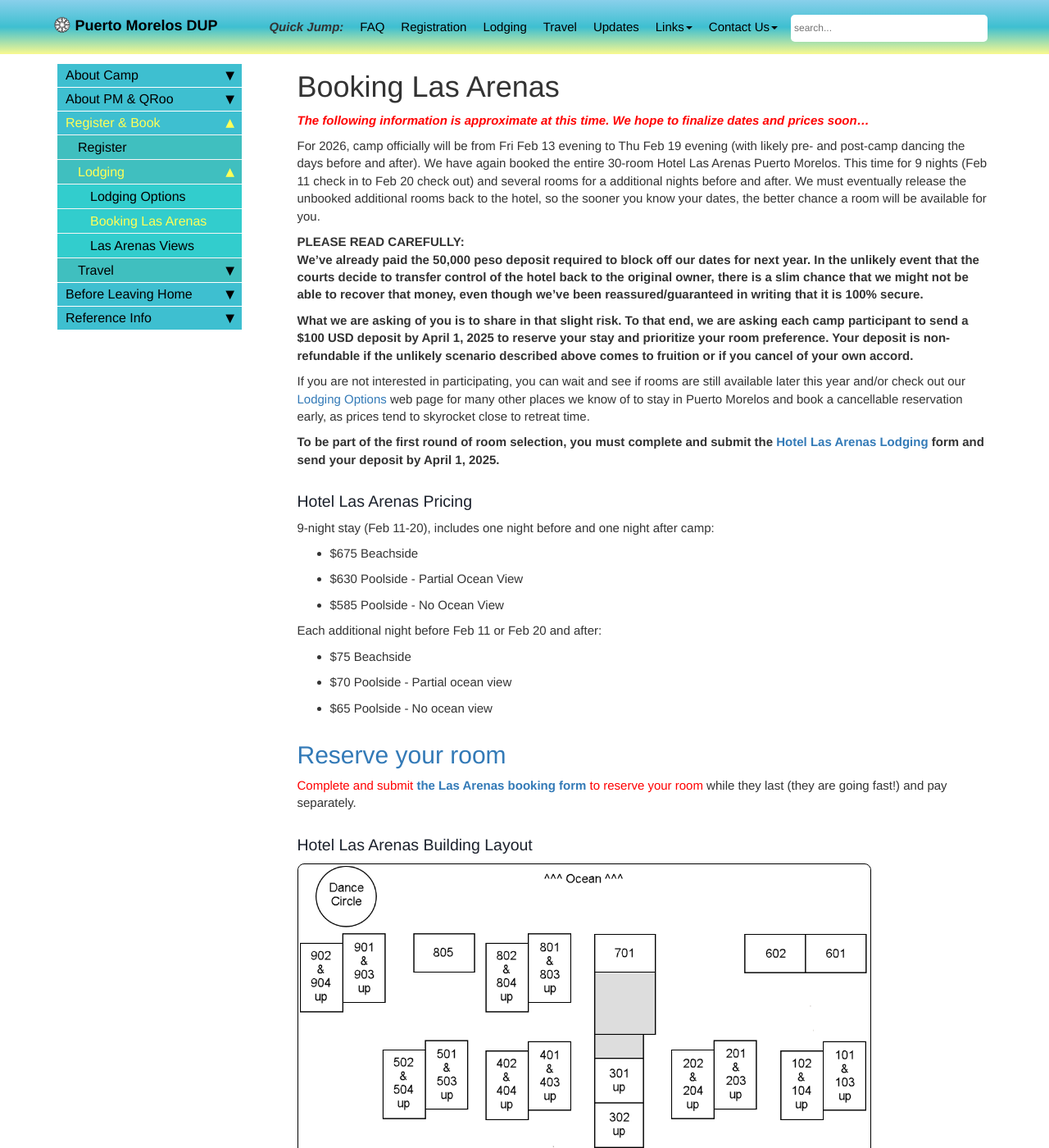
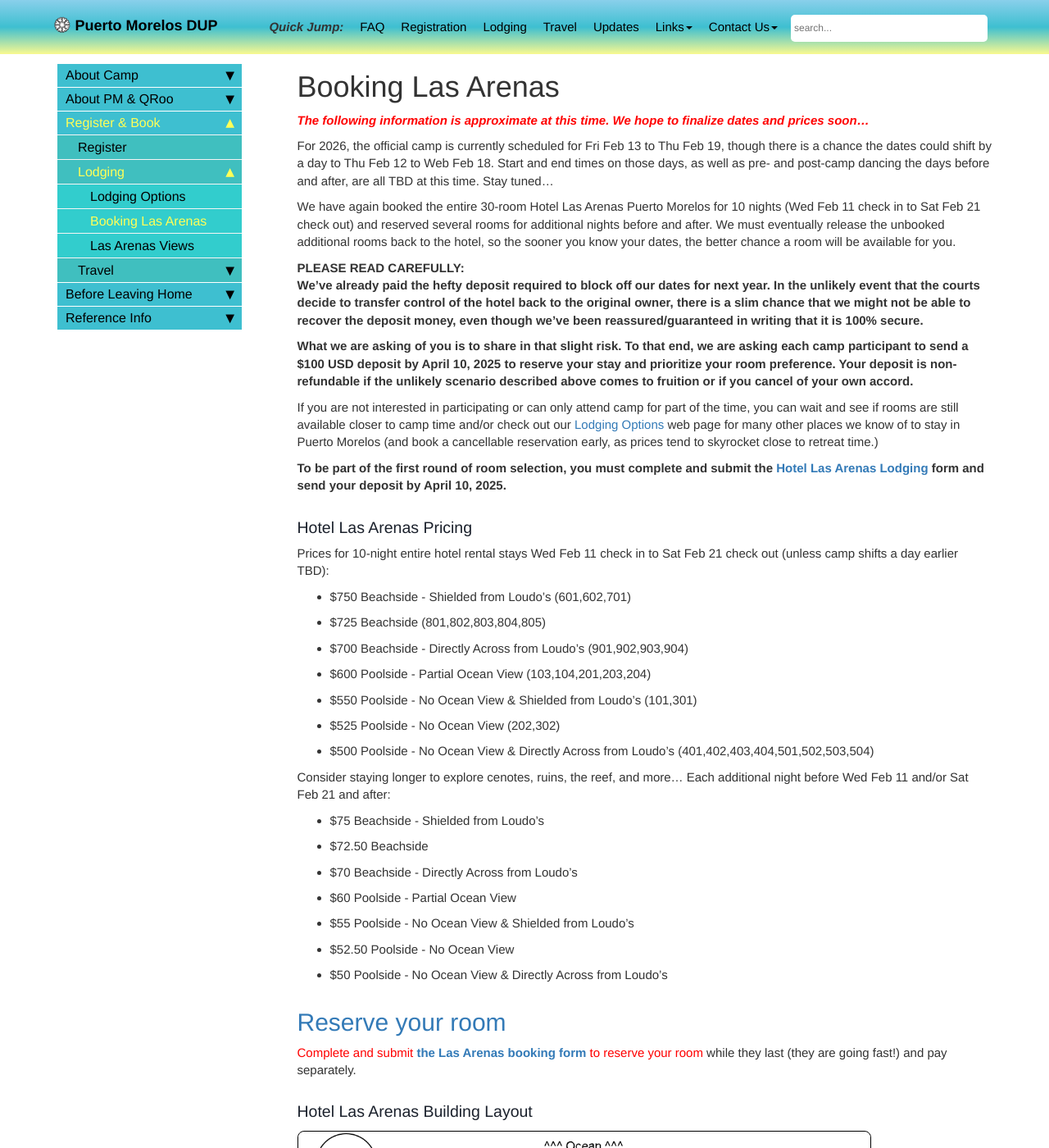
Before and after one commit to davewalker60/pmdup, a Jekyll site: the page built from pages/booking-las-arenas.md, in a window 1280 px wide and 1400 px high. Shown: the whole window at 82% size. Built offline with Jekyll 4.4.1, drawn with Linux system fonts in a browser that asks for light colours; comment, search, counter and statistics services are not loaded.

Commit message:
minor tweaks

```diff
--- a/pages/booking-las-arenas.md
+++ b/pages/booking-las-arenas.md
@@ -11,28 +11,38 @@ search: include
 <!--### <span style="color:red">***&nbsp;&nbsp;&nbsp;2026 Hotel Las Arenas lodging registration is open. [Learn more here.](booking-las-arenas.md)<br>&nbsp;&nbsp;&nbsp;Camp registration will open in the fall. Info below is from 2025.***</span>
 -->
 
-For 2026, camp officially will be from Fri Feb 13 evening to Thu Feb 19 evening (with likely pre- and post-camp dancing the days before and after). We have again booked the entire 30-room Hotel Las Arenas Puerto Morelos. This time for 9 nights (Feb 11 check in to Feb 20 check out) and several rooms for a additional nights before and after. We must eventually release the unbooked additional rooms back to the hotel, so the sooner you know your dates, the better chance a room will be available for you.
+For 2026, the official camp is currently scheduled for Fri Feb 13 to Thu Feb 19, though there is a chance the dates could shift by a day to Thu Feb 12 to Web Feb 18. Start and end times on those days, as well as pre- and post-camp dancing the days before and after, are all TBD at this time. Stay tuned...
+
+We have again booked the entire 30-room Hotel Las Arenas Puerto Morelos for 10 nights (Wed Feb 11 check in to Sat Feb 21 check out) and reserved several rooms for additional nights before and after. We must eventually release the unbooked additional rooms back to the hotel, so the sooner you know your dates, the better chance a room will be available for you.
 
 **PLEASE READ CAREFULLY:**<br>
-**We've already paid the 50,000 peso deposit required to block off our dates for next year. In the unlikely event that the courts decide to transfer control of the hotel back to the original owner, there is a slim chance that we might not be able to recover that money, even though we've been reassured/guaranteed in writing that it is 100% secure.**
+**We've already paid the hefty deposit required to block off our dates for next year. In the unlikely event that the courts decide to transfer control of the hotel back to the original owner, there is a slim chance that we might not be able to recover the deposit money, even though we've been reassured/guaranteed in writing that it is 100% secure.**
 
-**What we are asking of you is to share in that slight risk. To that end, we are asking each camp participant to send a $100 USD deposit by April 1, 2025 to reserve your stay and prioritize your room preference. Your deposit is non-refundable if the unlikely scenario described above comes to fruition or if you cancel of your own accord.**
+**What we are asking of you is to share in that slight risk. To that end, we are asking each camp participant to send a $100 USD deposit by April 10, 2025 to reserve your stay and prioritize your room preference. Your deposit is non-refundable if the unlikely scenario described above comes to fruition or if you cancel of your own accord.**
 
-If you are not interested in participating, you can wait and see if rooms are still available later this year and/or check out our [Lodging Options](lodging-options.md) web page for many other places we know of to stay in Puerto Morelos and book a cancellable reservation early, as prices tend to skyrocket close to retreat time.
+If you are not interested in participating or can only attend camp for part of the time, you can wait and see if rooms are still available closer to camp time and/or check out our [Lodging Options](lodging-options.md) web page for many other places we know of to stay in Puerto Morelos (and book a cancellable reservation early, as prices tend to skyrocket close to retreat time.)
 
-**To be part of the first round of room selection, you must complete and submit the [Hotel Las Arenas Lodging](https://docs.google.com/forms/d/e/1FAIpQLSct3SrTHl76pMYcZ5z9-eWdLCjCXzf4igqfVk689qA42YuyWA/viewform){:target="_blank"} form and send your deposit by April 1, 2025.**
+**To be part of the first round of room selection, you must complete and submit the [Hotel Las Arenas Lodging](https://docs.google.com/forms/d/e/1FAIpQLSct3SrTHl76pMYcZ5z9-eWdLCjCXzf4igqfVk689qA42YuyWA/viewform){:target="_blank"} form and send your deposit by April 10, 2025.**
 
 ### Hotel Las Arenas Pricing
 
-9-night stay (Feb 11-20), includes one night before and one night after camp:
-* $675 Beachside
-* $630 Poolside - Partial Ocean View
-* $585 Poolside - No Ocean View
+Prices for 10-night entire hotel rental stays Wed Feb 11 check in to Sat Feb 21 check out (unless camp shifts a day earlier TBD):
+* $750 Beachside - Shielded from Loudo's (601,602,701)
+* $725 Beachside (801,802,803,804,805)
+* $700 Beachside - Directly Across from Loudo's (901,902,903,904)
+* $600 Poolside - Partial Ocean View (103,104,201,203,204)
+* $550 Poolside - No Ocean View & Shielded from Loudo's (101,301)
+* $525 Poolside - No Ocean View (202,302)
+* $500 Poolside - No Ocean View & Directly Across from Loudo's (401,402,403,404,501,502,503,504)
 
-Each additional night before Feb 11 or Feb 20 and after:
-* $75 Beachside
-* $70 Poolside - Partial ocean view
-* $65 Poolside - No ocean view
+Consider staying longer to explore cenotes, ruins, the reef, and more... Each additional night before Wed Feb 11 and/or Sat Feb 21 and after:
+* $75 Beachside - Shielded from Loudo's
+* $72.50 Beachside
+* $70 Beachside - Directly Across from Loudo's
+* $60 Poolside - Partial Ocean View
+* $55 Poolside - No Ocean View & Shielded from Loudo's
+* $52.50 Poolside - No Ocean View
+* $50 Poolside - No Ocean View & Directly Across from Loudo's
 
 # [Reserve your room](https://docs.google.com/forms/d/e/1FAIpQLSct3SrTHl76pMYcZ5z9-eWdLCjCXzf4igqfVk689qA42YuyWA/viewform){:target="_blank"}
 <span style="color:red">Complete and submit [**the Las Arenas booking form**](https://docs.google.com/forms/d/e/1FAIpQLSct3SrTHl76pMYcZ5z9-eWdLCjCXzf4igqfVk689qA42YuyWA/viewform){:target="_blank"} to reserve your room</span> while they last (they are going fast!) and pay separately.
```
Also changed, not shown: pages/from-cun-to-pm.md (+2 -2 lines), pages/register.md (+1 -1 lines).
